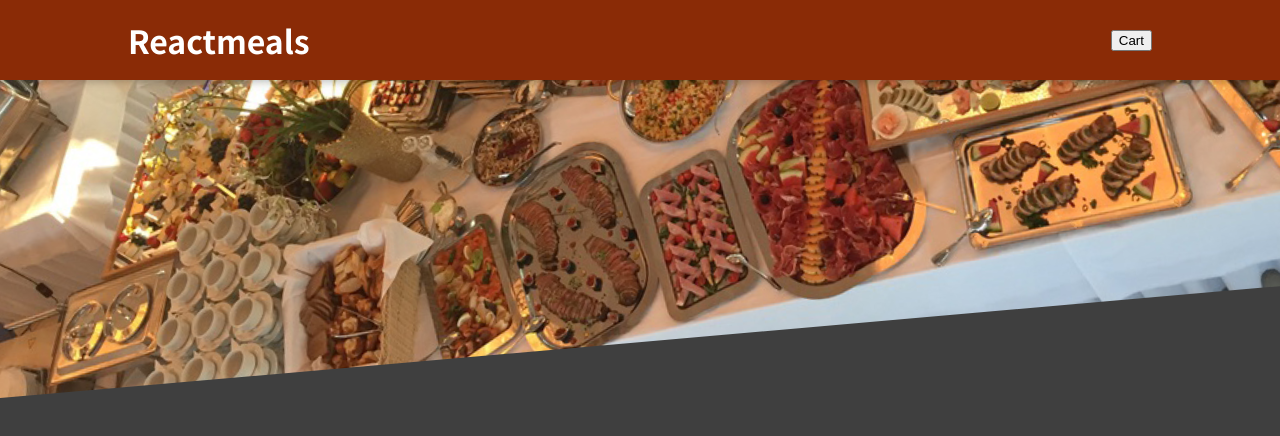
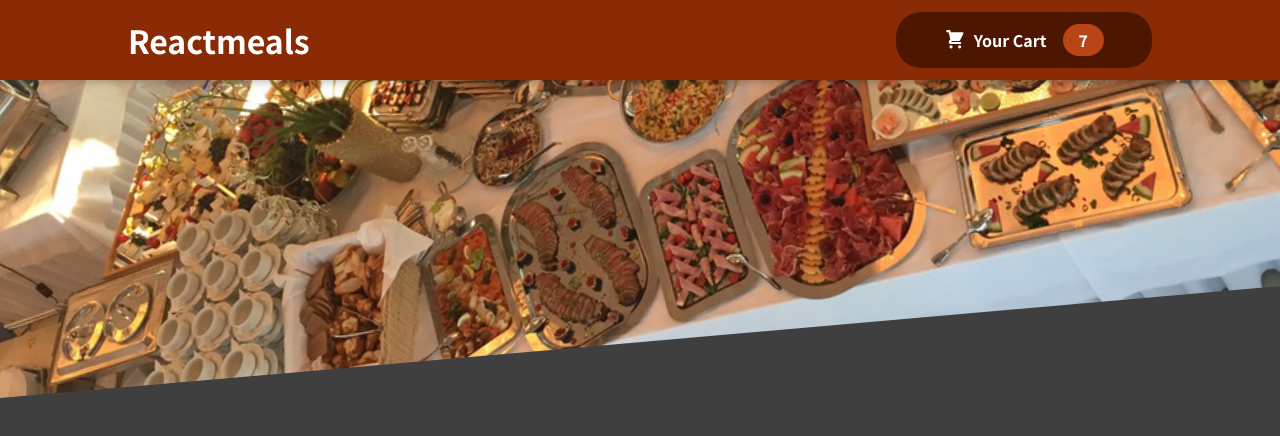
Before and after one commit to ram5353/food-order-react, a React (Create React App) app: page / in a window 1280 px wide. Shown: the top 436 px of the page. Built offline with nearby package versions, Linux system fonts and the light colour scheme.

Commit message:
Added cart button

```diff
--- /dev/null
+++ b/src/components/Cart/CartIcon.js
@@ -0,0 +1,13 @@
+const CartIcon = () => {
+    return (
+      <svg
+        xmlns='http://www.w3.org/2000/svg'
+        viewBox='0 0 20 20'
+        fill='currentColor'
+      >
+        <path d='M3 1a1 1 0 000 2h1.22l.305 1.222a.997.997 0 00.01.042l1.358 5.43-.893.892C3.74 11.846 4.632 14 6.414 14H15a1 1 0 000-2H6.414l1-1H14a1 1 0 00.894-.553l3-6A1 1 0 0017 3H6.28l-.31-1.243A1 1 0 005 1H3zM16 16.5a1.5 1.5 0 11-3 0 1.5 1.5 0 013 0zM6.5 18a1.5 1.5 0 100-3 1.5 1.5 0 000 3z' />
+      </svg>
+    );
+  };
+
+  export default CartIcon;
--- a/src/components/Layout/Header.js
+++ b/src/components/Layout/Header.js
@@ -1,11 +1,12 @@
 import React from "react";
 import mealsImage from "../../assets/meals.jpg"
 import classes from "./Header.module.css"
+import HeaderCartButton from "./HeaderCartButton";
 const Header = () => {
     return <React.Fragment>
         <header className={classes.header}>
             <h1>Reactmeals</h1>
-            <button>Cart</button>
+            <HeaderCartButton />
         </header>
         <div className={classes['main-image']}>
             <img src={mealsImage} alt="A table full of delicious food"/>
--- /dev/null
+++ b/src/components/Layout/HeaderCartButton.js
@@ -0,0 +1,16 @@
+import CartIcon from "../Cart/CartIcon"
+import classes from "./HeaderCartButton.module.css"
+
+const HeaderCartButton = () => {
+    return (
+        <button className={classes.button}>
+            <span className={classes.icon}>
+                <CartIcon />
+            </span>
+            <span> Your Cart</span>
+            <span className={classes.badge}>7</span>
+        </button>
+    )
+}
+
+export default HeaderCartButton
--- /dev/null
+++ b/src/components/Layout/HeaderCartButton.module.css
@@ -0,0 +1,59 @@
+.button {
+    cursor: pointer;
+    font: inherit;
+    border: none;
+    background-color: #4d1601;
+    color: white;
+    padding: 0.75rem 3rem;
+    display: flex;
+    justify-content: space-around;
+    align-items: center;
+    border-radius: 25px;
+    font-weight: bold;
+  }
+
+  .button:hover,
+  .button:active {
+    background-color: #2c0d00;
+  }
+
+  .icon {
+    width: 1.35rem;
+    height: 1.35rem;
+    margin-right: 0.5rem;
+  }
+
+  .badge {
+    background-color: #b94517;
+    padding: 0.25rem 1rem;
+    border-radius: 25px;
+    margin-left: 1rem;
+    font-weight: bold;
+  }
+
+  .button:hover .badge,
+  .button:active .badge {
+    background-color: #92320c;
+  }
+
+  .bump {
+    animation: bump 300ms ease-out;
+  }
+
+  @keyframes bump {
+    0% {
+      transform: scale(1);
+    }
+    10% {
+      transform: scale(0.9);
+    }
+    30% {
+      transform: scale(1.1);
+    }
+    50% {
+      transform: scale(1.15);
+    }
+    100% {
+      transform: scale(1);
+    }
+  }
```
Also changed, not shown: 1 other file (tests, documents, lock files or other folders).
